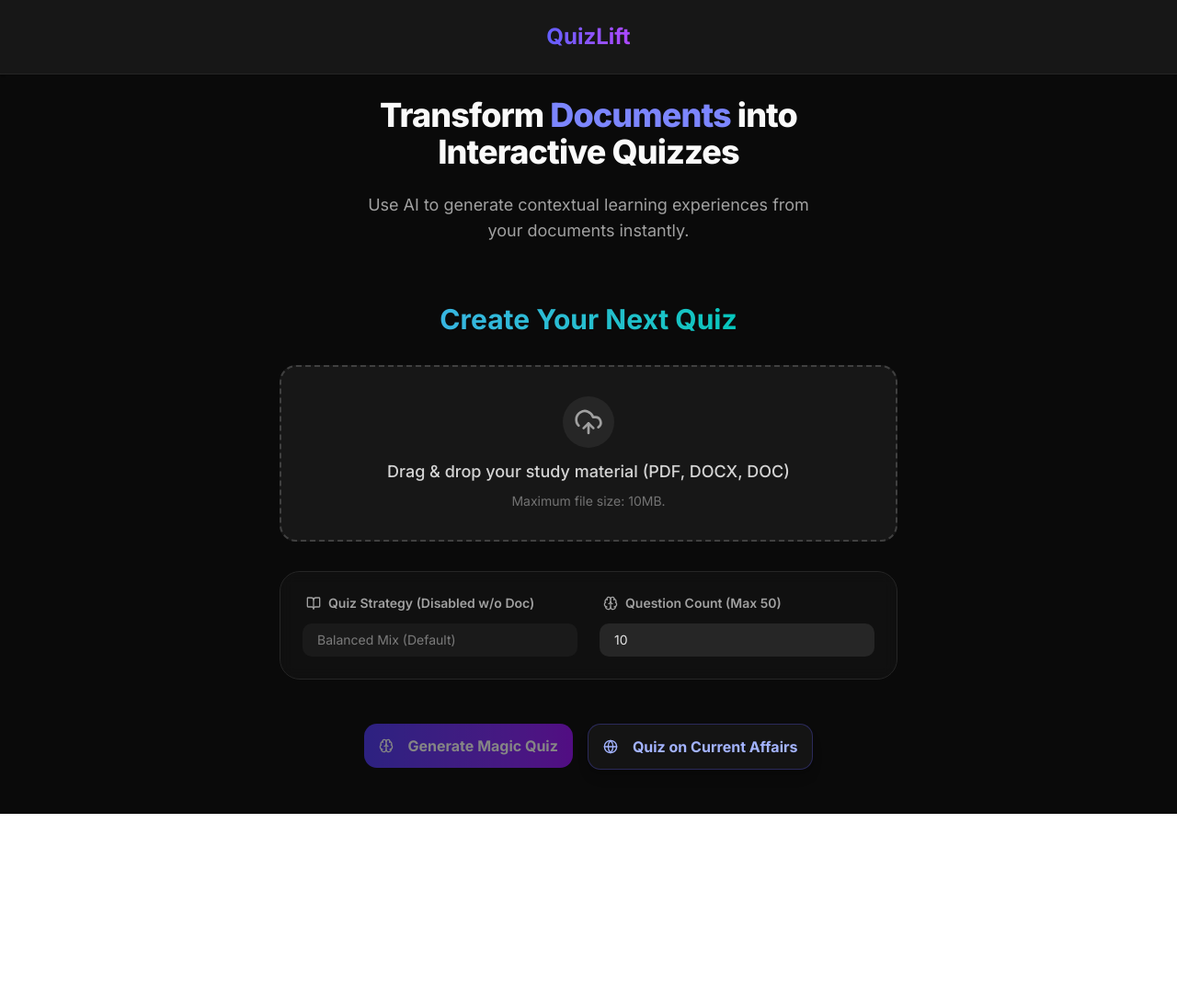
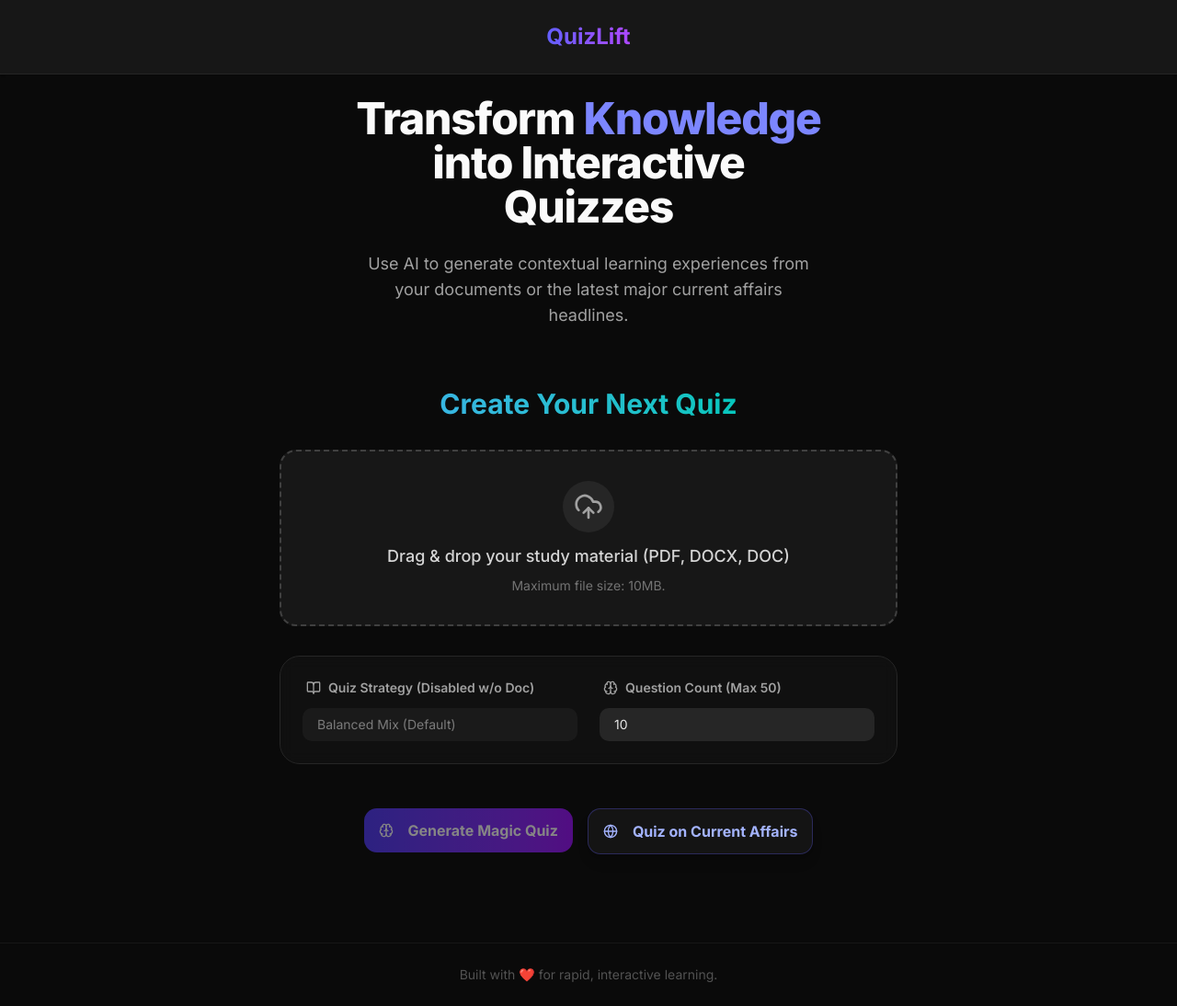
Before and after one commit to Bucephalus-lgtm/quizlift, a Next.js app: page / in a window 1280 px wide. Shown: the whole page at 92% size. Before the commit the page ends 885 px from the top, so only its background shows below. Built offline with nearby package versions, Linux system fonts and the light colour scheme.

Commit message:
Optimize UI: Improve typography on landing page and add minimal footer

```diff
--- a/src/app/page.tsx
+++ b/src/app/page.tsx
@@ -13,11 +13,11 @@ export default function Home() {
 
       <section className="flex-1 w-full max-w-5xl p-6 flex flex-col items-center justify-center">
         <div className="text-center max-w-lg space-y-6 mb-12">
-          <h2 className="text-4xl font-extrabold tracking-tight">
-            Transform <span className="text-indigo-400">Documents</span> into Interactive Quizzes
+          <h2 className="text-4xl sm:text-5xl font-extrabold tracking-tight">
+            Transform <span className="text-indigo-400">Knowledge</span> into Interactive Quizzes
           </h2>
           <p className="text-neutral-400 text-lg">
-            Use AI to generate contextual learning experiences from your documents instantly.
+            Use AI to generate contextual learning experiences from your documents or the latest major current affairs headlines.
           </p>
         </div>
 
@@ -28,6 +28,10 @@ export default function Home() {
           <QuizEngine />
         </div>
       </section>
+
+      <footer className="w-full text-center py-6 text-sm text-neutral-600 border-t border-neutral-900 mt-12">
+        <p>Built with ❤️ for rapid, interactive learning.</p>
+      </footer>
     </main>
   );
 }
```
